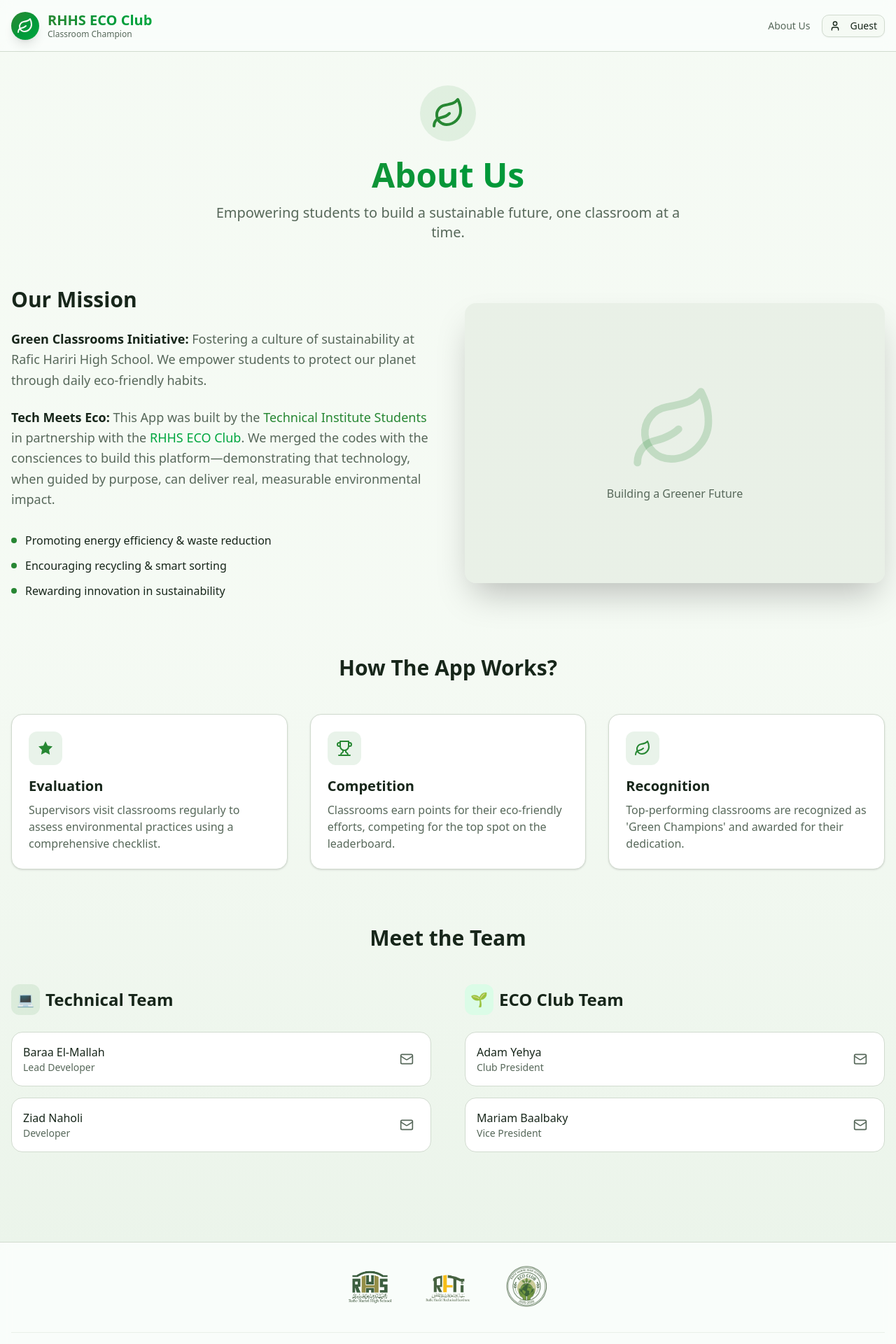
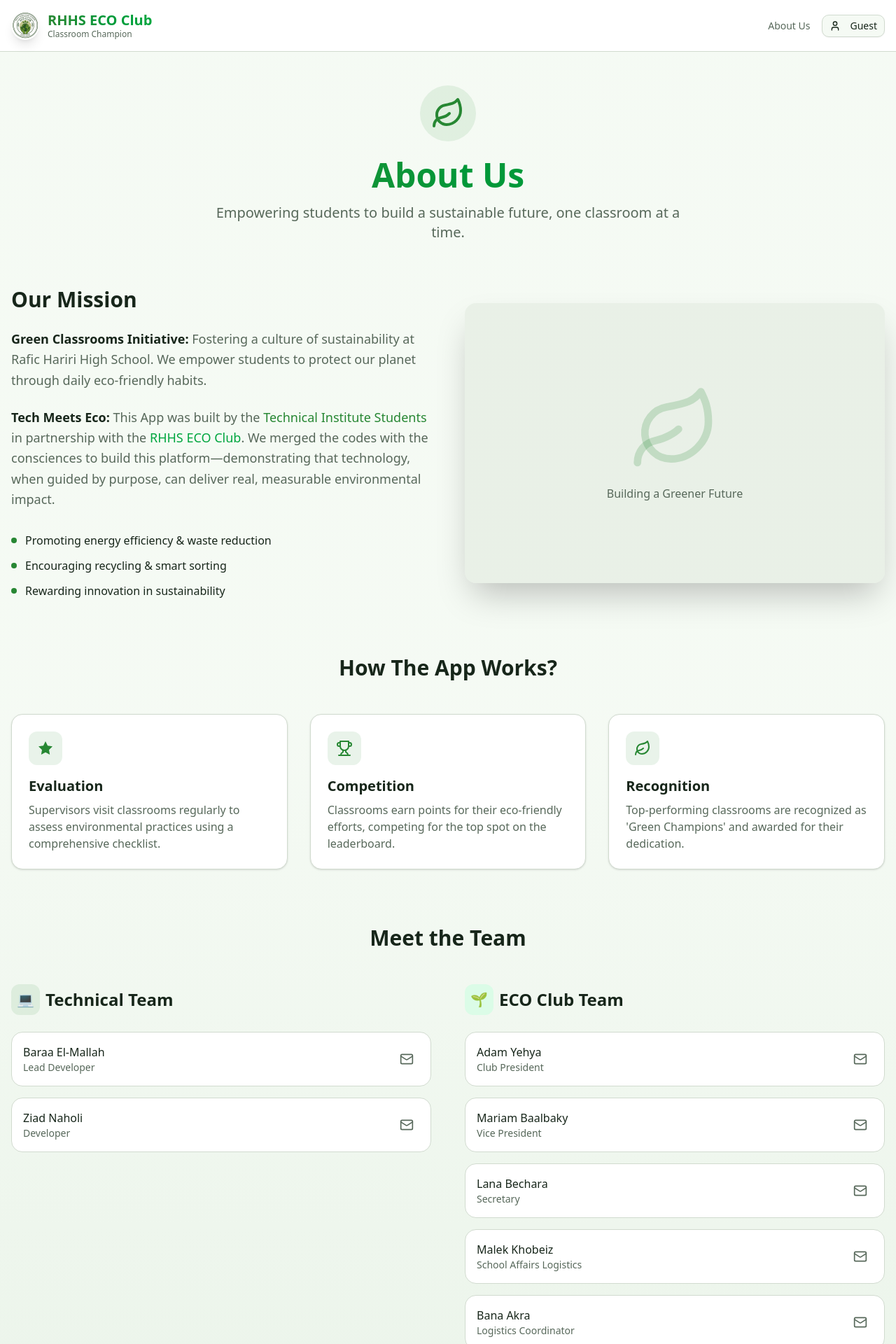
Before and after one commit to baraamallah/rhhs-classroom-champion-app, a Next.js app: page /about in a window 1280 px wide. Shown: the top 1920 px of the page at 70% size. Built offline with nearby package versions, Linux system fonts and the light colour scheme; no server answers.

Commit message:
Multiple Edits

```diff
--- a/app/about/page.tsx
+++ b/app/about/page.tsx
@@ -175,6 +175,9 @@ export default function AboutPage() {
                                 {[
                                     { name: "Adam Yehya", role: "Club President", email: "adam.yehya@rhhs.edu.lb" },
                                     { name: "Mariam Baalbaky", role: "Vice President", email: "mariam.baalbaky@rhhs.edu.lb" },
+                                    { name: "Lana Bechara", role: "Secretary", email: "lana.bechara@rhhs.edu.lb" },
+                                    { name: "Malek Khobeiz", role: "School Affairs Logistics", email: "malek.khobeiz@rhhs.edu.lb" },
+                                    { name: "Bana Akra", role: "Logistics Coordinator", email: "bana.akra@rhhs.edu.lb" },
                                 ].map((member, index) => (
                                     <motion.div
                                         key={index}
--- a/app/layout.tsx
+++ b/app/layout.tsx
@@ -28,7 +28,7 @@ export default function RootLayout({
       <body className={`${poppins.variable} font-sans antialiased`}>
         <ThemeProvider
           attribute="class"
-          defaultTheme="system"
+          defaultTheme="light"
           enableSystem
           disableTransitionOnChange
         >
--- a/app/login/page.tsx
+++ b/app/login/page.tsx
@@ -1,19 +1,25 @@
 import Link from "next/link"
+import Image from "next/image"
 import { LoginForm } from "@/components/login-form"
 import { Button } from "@/components/ui/button"
-import { LeafIcon } from "@/components/icons"
 import { ThemeToggle } from "@/components/theme-toggle"
 
 export default function LoginPage() {
   return (
     <div className="min-h-screen bg-background flex flex-col">
       {/* Header */}
-      <header className="border-b border-border bg-card/50 backdrop-blur-sm">
+      <header className="border-b border-border bg-white dark:bg-card/80 backdrop-blur-sm">
         <div className="container mx-auto px-4 py-4">
           <div className="flex items-center justify-between">
             <Link href="/" className="flex items-center gap-3">
-              <div className="h-10 w-10 rounded-full bg-primary flex items-center justify-center">
-                <LeafIcon className="h-6 w-6 text-primary-foreground" />
+              <div className="h-10 w-10 rounded-full overflow-hidden flex items-center justify-center">
+                <Image
+                  src="/Eco Champ.png"
+                  alt="Eco Champ Logo"
+                  width={40}
+                  height={40}
+                  className="h-full w-full object-contain"
+                />
               </div>
               <div>
                 <h1 className="text-xl font-bold text-foreground">ECO Club</h1>
--- a/app/signup/page.tsx
+++ b/app/signup/page.tsx
@@ -5,11 +5,11 @@ import type React from "react"
 import { useState, useEffect } from "react"
 import { useRouter } from "next/navigation"
 import Link from "next/link"
+import Image from "next/image"
 import { Button } from "@/components/ui/button"
 import { Input } from "@/components/ui/input"
 import { Label } from "@/components/ui/label"
 import { Card, CardContent, CardDescription, CardHeader, CardTitle } from "@/components/ui/card"
-import { LeafIcon } from "@/components/icons"
 import { ThemeToggle } from "@/components/theme-toggle"
 
 export default function SignUpPage() {
@@ -84,12 +84,18 @@ export default function SignUpPage() {
 
   return (
     <div className="min-h-screen bg-background flex flex-col">
-      <header className="border-b border-border bg-card/50 backdrop-blur-sm">
+      <header className="border-b border-border bg-white dark:bg-card/80 backdrop-blur-sm">
         <div className="container mx-auto px-4 py-4">
           <div className="flex items-center justify-between">
             <Link href="/" className="flex items-center gap-3">
-              <div className="h-10 w-10 rounded-full bg-primary flex items-center justify-center">
-                <LeafIcon className="h-6 w-6 text-primary-foreground" />
+              <div className="h-10 w-10 rounded-full overflow-hidden flex items-center justify-center">
+                <Image
+                  src="/Eco Champ.png"
+                  alt="Eco Champ Logo"
+                  width={40}
+                  height={40}
+                  className="h-full w-full object-contain"
+                />
               </div>
               <div>
                 <h1 className="text-xl font-bold text-foreground">ECO Club</h1>
@@ -106,8 +112,14 @@ export default function SignUpPage() {
           <Card>
             <CardHeader className="space-y-1 text-center">
               <div className="flex justify-center mb-4">
-                <div className="h-16 w-16 rounded-full bg-primary flex items-center justify-center">
-                  <LeafIcon className="h-10 w-10 text-primary-foreground" />
+                <div className="h-16 w-16 rounded-full overflow-hidden flex items-center justify-center">
+                  <Image
+                    src="/Eco Champ.png"
+                    alt="Eco Champ Logo"
+                    width={64}
+                    height={64}
+                    className="h-full w-full object-contain"
+                  />
                 </div>
               </div>
               <CardTitle className="text-2xl font-bold">
--- a/components/dashboard-header.tsx
+++ b/components/dashboard-header.tsx
@@ -2,8 +2,8 @@
 
 import { useRouter } from "next/navigation"
 import Link from "next/link"
+import Image from "next/image"
 import { Button } from "@/components/ui/button"
-import { LeafIcon } from "@/components/icons"
 import { DropdownMenu, DropdownMenuContent, DropdownMenuItem, DropdownMenuSeparator, DropdownMenuTrigger } from "@/components/ui/dropdown-menu"
 import { LogOut, Sun, Moon, User, Home } from "lucide-react"
 import { useTheme } from "next-themes"
@@ -31,12 +31,18 @@ export function DashboardHeader({ user }: DashboardHeaderProps) {
   }
 
   return (
-    <header className="border-b border-border bg-card/80 backdrop-blur-md sticky top-0 z-50 shadow-sm">
+    <header className="border-b border-border bg-white dark:bg-card/80 backdrop-blur-md sticky top-0 z-50 shadow-sm">
       <div className="container mx-auto px-3 sm:px-4 py-3 sm:py-4">
         <div className="flex items-center justify-between gap-2 sm:gap-4">
           <Link href="/" className="flex items-center gap-2 sm:gap-3 min-w-0 flex-1">
-            <div className="h-8 w-8 sm:h-10 sm:w-10 rounded-full bg-primary flex items-center justify-center flex-shrink-0">
-              <LeafIcon className="h-4 w-4 sm:h-6 sm:w-6 text-primary-foreground" />
+            <div className="h-8 w-8 sm:h-10 sm:w-10 rounded-full overflow-hidden flex items-center justify-center flex-shrink-0">
+              <Image
+                src="/Eco Champ.png"
+                alt="Eco Champ Logo"
+                width={40}
+                height={40}
+                className="h-full w-full object-contain"
+              />
             </div>
             <div className="min-w-0">
               <h1 className="text-base sm:text-xl font-bold text-foreground truncate">RHHS ECO Club</h1>
--- a/components/footer.tsx
+++ b/components/footer.tsx
@@ -1,6 +1,6 @@
 export function Footer() {
   return (
-    <footer className="border-t border-border bg-card/50 backdrop-blur-sm mt-auto">
+    <footer className="border-t border-border bg-white dark:bg-card/80 backdrop-blur-sm mt-auto">
       <div className="container mx-auto px-4 py-8">
         <div className="flex flex-col items-center justify-center space-y-6">
 
--- a/components/header.tsx
+++ b/components/header.tsx
@@ -3,8 +3,8 @@
 import { useEffect, useState } from "react"
 import { useRouter } from "next/navigation"
 import Link from "next/link"
+import Image from "next/image"
 import { Button } from "@/components/ui/button"
-import { LeafIcon } from "@/components/icons"
 import { DropdownMenu, DropdownMenuContent, DropdownMenuItem, DropdownMenuSeparator, DropdownMenuTrigger } from "@/components/ui/dropdown-menu"
 import { LayoutDashboard, LogOut, Sun, Moon, User } from "lucide-react"
 import { useTheme } from "next-themes"
@@ -63,7 +63,7 @@ export function Header() {
 
   return (
     <motion.header
-      className="border-b border-border bg-card/50 backdrop-blur-sm sticky top-0 z-50"
+      className="border-b border-border bg-white dark:bg-card/80 backdrop-blur-sm sticky top-0 z-50"
       initial={{ y: -100 }}
       animate={{ y: 0 }}
       transition={{ duration: 0.5, ease: "easeOut" }}
@@ -72,11 +72,17 @@ export function Header() {
         <div className="flex items-center justify-between">
           <Link href="/" className="flex items-center gap-2 sm:gap-3 group">
             <motion.div
-              className="h-8 w-8 sm:h-10 sm:w-10 rounded-full bg-gradient-to-br from-primary to-green-600 flex items-center justify-center shadow-lg"
-              whileHover={{ scale: 1.1, rotate: 10 }}
+              className="h-8 w-8 sm:h-10 sm:w-10 rounded-full overflow-hidden flex items-center justify-center shadow-lg"
+              whileHover={{ scale: 1.1 }}
               transition={{ type: "spring", stiffness: 300 }}
             >
-              <LeafIcon className="h-5 w-5 sm:h-6 sm:w-6 text-primary-foreground" />
+              <Image
+                src="/Eco Champ.png"
+                alt="Eco Champ Logo"
+                width={40}
+                height={40}
+                className="h-full w-full object-contain"
+              />
             </motion.div>
             <div>
               <h1 className="text-lg sm:text-xl font-bold bg-gradient-to-r from-primary to-green-600 bg-clip-text text-transparent leading-tight">RHHS ECO Club</h1>
```
